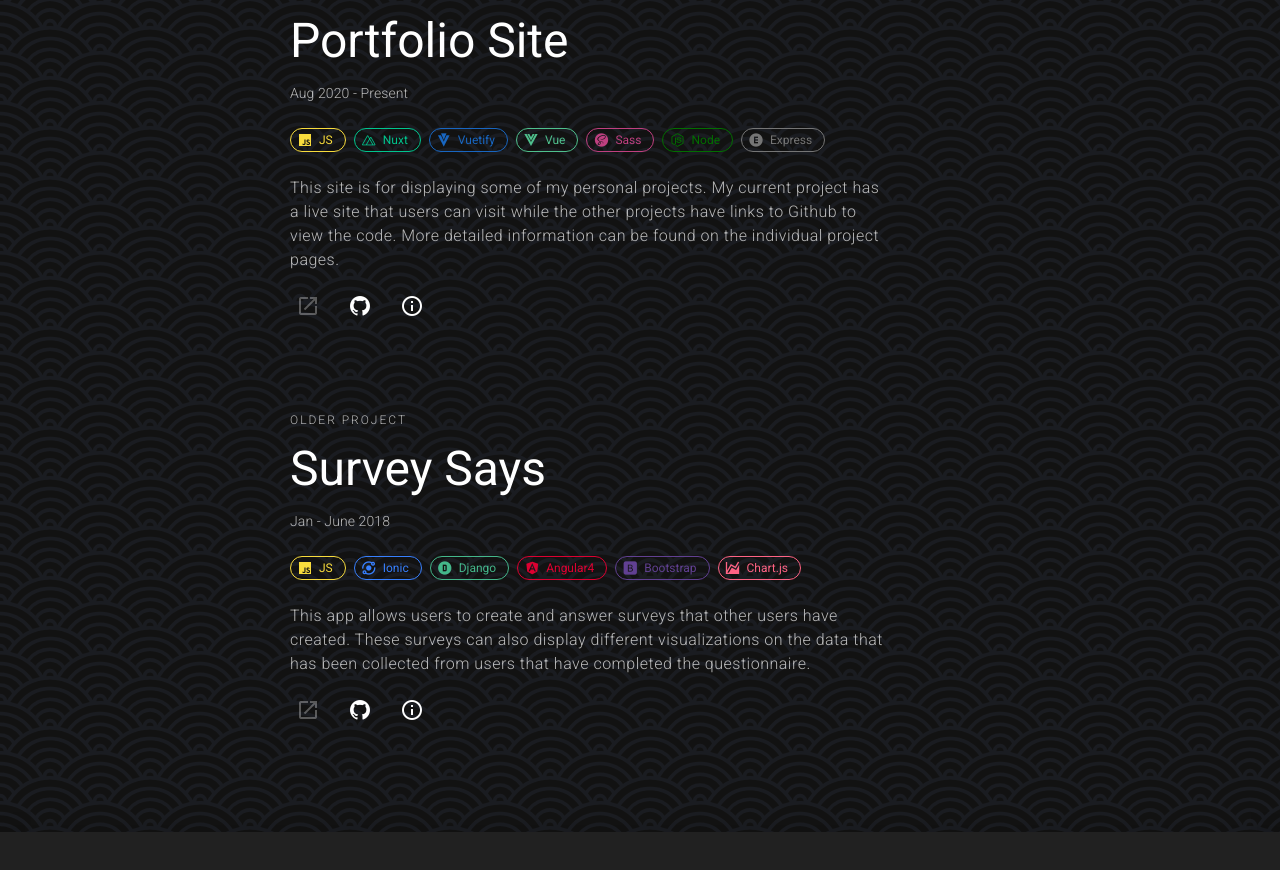
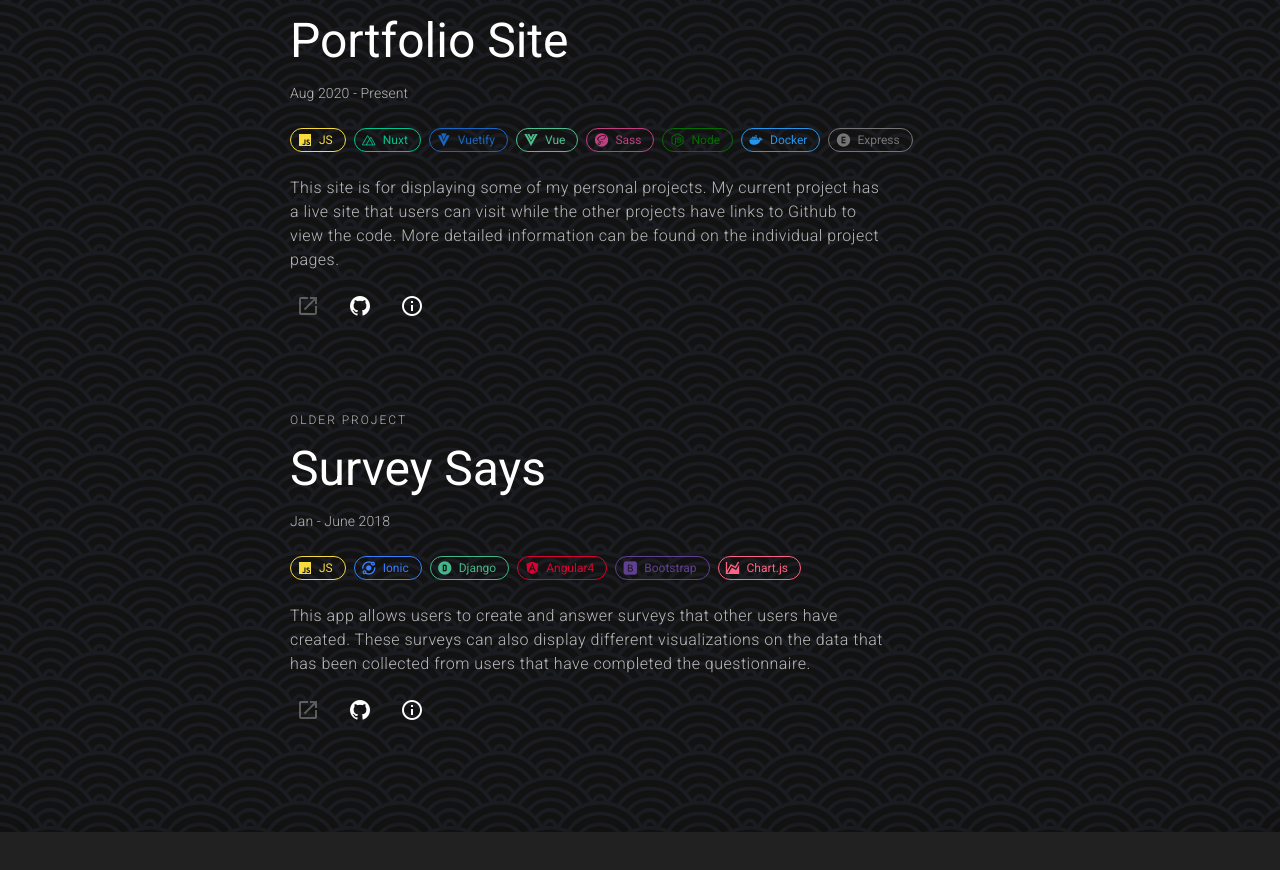
Before and after one commit to ahuff1315/anastasia-huff, a Nuxt app: page / in a window 1280 px wide. Shown: the part 1024-1894 px from the top of the page. Built offline with nearby package versions, Linux system fonts and the light colour scheme.

Commit message:
add docker color and tech chip

```diff
--- a/components/other-projects.vue
+++ b/components/other-projects.vue
@@ -120,6 +120,7 @@ export default {
         'Vue',
         'Sass',
         'Node',
+        'Docker',
         'Express',
       ],
       surveyTech: [
--- a/components/tech-chips.vue
+++ b/components/tech-chips.vue
@@ -75,6 +75,10 @@ export default {
           icon: 'mdi-bootstrap',
           color: 'bootstrap',
         },
+        Docker: {
+          icon: 'mdi-docker',
+          color: 'docker',
+        },
       },
     };
   },
--- a/nuxt.config.js
+++ b/nuxt.config.js
@@ -100,6 +100,7 @@ export default {
           angular: '#DD0031',
           bootstrap: '#614092',
           javascript: '#F8DC3D',
+          docker: '#2496ED',
         },
       },
     },
```
